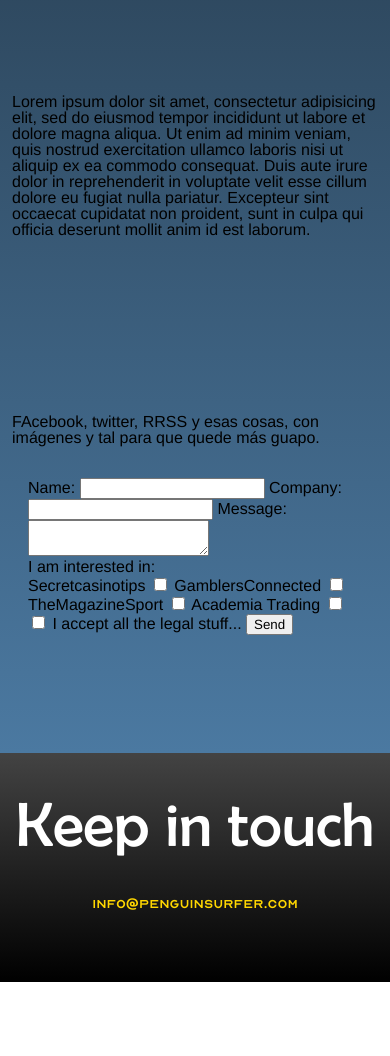
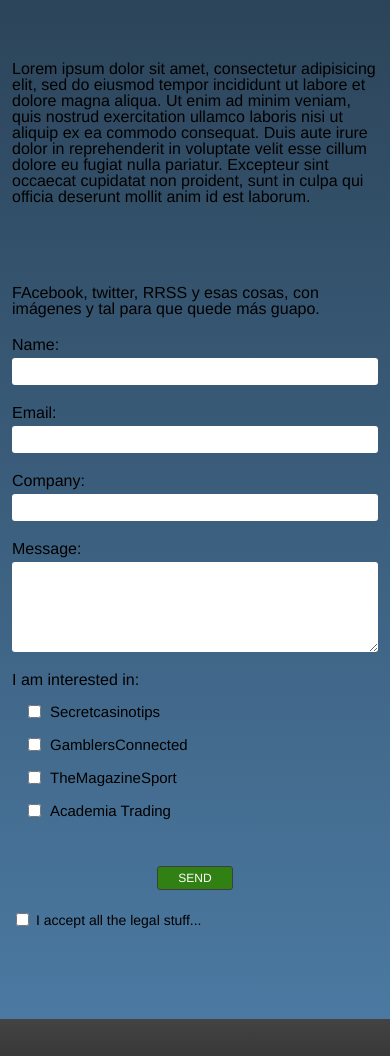
Before and after one commit to pablofveiga/surferpenguin, a website: page src/contact-us/index.html in a window 390 px wide. Shown: the part 192-1248 px from the top of the page. Before the commit the page ends 1174 px from the top, so only its background shows below. Drawn offline with nearby package versions, Linux system fonts and the light colour scheme; files whose address does not match are found by name.

Commit message:
basic structure responsive

```diff
--- a/src/assets/css/components/_contact.scss
+++ b/src/assets/css/components/_contact.scss
@@ -52,7 +52,7 @@
 	}
 }
 
-.contactForm {
+.VIEJOcontactForm {
 	padding: 1em;
 	margin: 1em auto 2em;
 	position: relative;
--- /dev/null
+++ b/src/assets/css/pages/_contact.scss
@@ -0,0 +1,130 @@
+.contactForm {
+	display: flex;
+	flex-direction: column;
+	margin: 20px 0 0;
+
+	&__row {
+		display: flex;
+		flex-direction: column;
+		margin: 0 0 20px;
+
+		&--inline {
+			flex-direction: row;
+			align-items: center;
+		}
+
+		@media (min-width: $mobileBreakpoint) {
+			flex-direction: row;
+			align-items: center;
+		}
+
+		&.messageBox {
+			@media (min-width: $mobileBreakpoint) {
+				flex-direction: column;
+				align-items: normal;
+
+				label {
+					width: 90px;
+					margin: 0 0 8px;
+				}
+			}
+		}
+
+
+	}
+
+	&__label {
+		font-size: 16px;
+		margin: 0 0 5px;
+
+		&--legal {
+		    margin: 0 0 0 4px;
+			font-size: 14px;
+		}
+
+		@media (min-width: $mobileBreakpoint) {
+		    margin: 0;
+		    text-align: right;
+		    padding: 0 10px 0 0;
+		    min-width: 90px;
+		}
+
+	}
+	&__input {
+	    padding: 6px;
+	    border-radius: 3px;
+	    border: 0;
+
+		@media (min-width: $mobileBreakpoint) {
+			// background-color: transparent;
+
+		}
+
+	}
+	&__message {
+		padding: 6px;
+	    border-radius: 3px;
+	    border: 0;
+	    min-height: 90px;
+	}
+	&__fieldset {
+		display: flex;
+		flex-direction: column;
+
+
+
+		&__legend {
+			margin: 0 0 14px;
+		}
+
+		&__item {
+			padding-left: 12px;
+			display: flex;
+			align-items: center;
+			margin: 0 0 14px;
+
+			&__check {
+				cursor: pointer;
+			}
+			&__label {
+			    font-size: 15px;
+			    margin: 0 0 0 6px;
+			    cursor: pointer;
+			}
+			&__wrapper {
+
+				@media (min-width: $mobileBreakpoint) {
+					display: flex;
+				}
+			}
+		}
+	}
+	&__CTA {
+		margin: 1em auto 0;
+		display: block;
+		color: #fff;
+		outline: 0;
+		border: 1px solid #3e3e3e;
+		border-radius: 3px;
+		font-size: 0.75em;
+		padding: 4px 20px;
+		background-color: #308013;
+		text-transform: uppercase;
+		transition: all 0.2s ease-in;
+		cursor: pointer;
+
+		&:hover {
+			background-color: #469611;
+			transition: all 0.2s ease-in;
+		}
+	}
+
+	@media (min-width: $mobileBreakpoint) {
+		width: 80%;
+		margin: 20px auto;
+		background-color: #c4c4c4;
+		padding: 18px;
+		border-radius: 5px;
+	}
+
+}
--- a/src/assets/css/styles.scss
+++ b/src/assets/css/styles.scss
@@ -25,6 +25,7 @@
 // // ==== PAGINAS ====
 @import "pages/_ourservices.scss";
 @import "pages/_ourproducts.scss";
+@import "pages/_contact.scss";
 
 
 
--- a/src/contact-us/index.html
+++ b/src/contact-us/index.html
@@ -57,7 +57,7 @@
                 <a class="spHeader__nav__item" href="../target-markets/">Target Markets</a>
                 <a class="spHeader__nav__item active" href="../contact-us/">Contact Us</a>
             </nav>
-            <div class="spHeader__info" style="display: none;">
+            <div class="spHeader__info">
                 <a href="#" class="spHeader__info__logo">
                 </a>
                 <div class="spHeader__info__text">
@@ -91,51 +91,87 @@
             </header>
             <div class="ourProducts__content">
 
-                <br><br><br><br><br><br><br><br><br><br><br>
+                <br><br><br><br><br>
                 <p>Lorem ipsum dolor sit amet, consectetur adipisicing elit, sed do eiusmod
                 tempor incididunt ut labore et dolore magna aliqua. Ut enim ad minim veniam,
                 quis nostrud exercitation ullamco laboris nisi ut aliquip ex ea commodo
                 consequat. Duis aute irure dolor in reprehenderit in voluptate velit esse
                 cillum dolore eu fugiat nulla pariatur. Excepteur sint occaecat cupidatat non
                 proident, sunt in culpa qui officia deserunt mollit anim id est laborum.</p>
-<br><br><br><br><br><br><br><br><br><br><br>
+                <br><br><br><br><br>
 
                 <p>FAcebook, twitter, RRSS y esas cosas, con imágenes y tal para que quede más guapo.</p>
 
 
 
                 <form class="contactForm">
+
+                    <div class="contactForm__row">
                         <label class="contactForm__label" for="cName">Name: </label>
                         <input class="contactForm__input" type="text" id="cName"></input>
+                    </div>
 
+
+                    <div class="contactForm__row">
+                        <label class="contactForm__label" for="cEmail">Email: </label>
+                        <input class="contactForm__input" type="text" id="cEmail"></input>
+                    </div>
+
+                    <div class="contactForm__row">
                         <label class="contactForm__label" for="cComp">Company: </label>
                         <input class="contactForm__input" type="text" id="cComp"></input>
+                    </div>
 
+
+                    <div class="contactForm__row messageBox">
                         <label class="contactForm__label" for="cMsg">Message: </label>
                         <textarea class="contactForm__message" id="cMsg">
+                        </textarea>
+                    </div>
 
-                    </textarea>
 
+                    <div class="contactForm__row">
                         <fieldset class="contactForm__fieldset">
                             <legend class="contactForm__fieldset__legend">I am interested in:</legend>
 
-                        <label class="contactForm__label" for="cSct">Secretcasinotips</label>
-                        <input class="contactForm__input" type="checkbox" id="cSct"></input>
-                        <label class="contactForm__label" for="sGmb">GamblersConnected</label>
-                        <input class="contactForm__input" type="checkbox" id="sGmb"></input>
-                        <label class="contactForm__label" for="sTMS">TheMagazineSport</label>
-                        <input class="contactForm__input" type="checkbox" id="sTMS"></input>
-                        <label class="contactForm__label" for="sTDP">Academia Trading</label>
-                        <input class="contactForm__input" type="checkbox" id="sTDP"></input>
+                            <div class="contactForm__fieldset__item__wrapper">
+                                <div class="contactForm__fieldset__item">
+                                    <input class="contactForm__fieldset__item__check" type="checkbox" id="cSct"></input>
+                                    <label class="contactForm__fieldset__item__label" for="cSct">Secretcasinotips</label>
+                                </div>
+
+                                <div class="contactForm__fieldset__item">
+                                    <input class="contactForm__fieldset__item__check" type="checkbox" id="sGmb"></input>
+                                    <label class="contactForm__fieldset__item__label" for="sGmb">GamblersConnected</label>
+                                </div>
+
+                                <div class="contactForm__fieldset__item">
+                                    <input class="contactForm__fieldset__item__check" type="checkbox" id="sTMS"></input>
+                                    <label class="contactForm__fieldset__item__label" for="sTMS">TheMagazineSport</label>
+                                </div>
+
+                                <div class="contactForm__fieldset__item">
+                                    <input class="contactForm__fieldset__item__check" type="checkbox" id="sTDP"></input>
+                                    <label class="contactForm__fieldset__item__label" for="sTDP">Academia Trading</label>
+                                </div>
+                            </div>
+
 
                         </fieldset>
+                    </div>
+
+                    <div class="contactForm__row">
+                        <input type="submit" class="contactForm__CTA" name="sendMessage" value="Send">
+                    </div>
+
+                    <div class="contactForm__row contactForm__row--inline">
+                        <input class="contactForm__input" type="checkbox" id="cAccept"></input>
+                        <label class="contactForm__label contactForm__label--legal" for="cAccept">I accept all the legal stuff... </label>
+                    </div>
 
 
-                    <input class="contactForm__input" type="checkbox" id="cAccept"></input>
-                    <label class="contactForm__label" for="cAccept">I accept all the legal stuff... </label>
 
 
-                    <input type="submit" class="contactForm__CTA" name="sendMessage" value="Send">
 
                 </form>
 
```
Also changed, not shown: dist/assets/css/components/_contact.scss, dist/assets/css/pages/_contact.scss (added), dist/assets/css/styles.css, dist/assets/css/styles.scss, dist/contact-us/index.html, src/assets/css/styles.css, 2 other files. Lines whose indentation alone changed are shown as unchanged.
